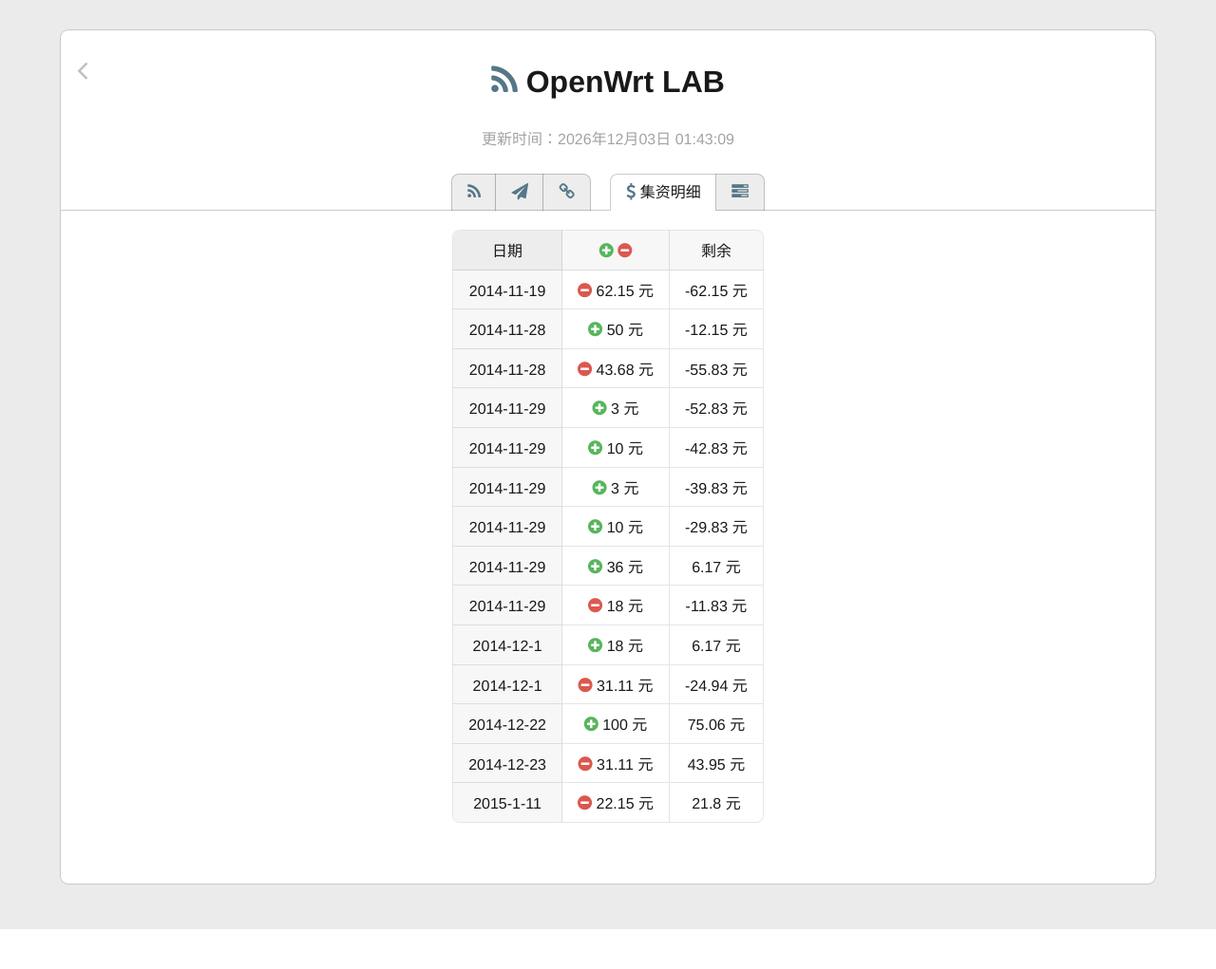
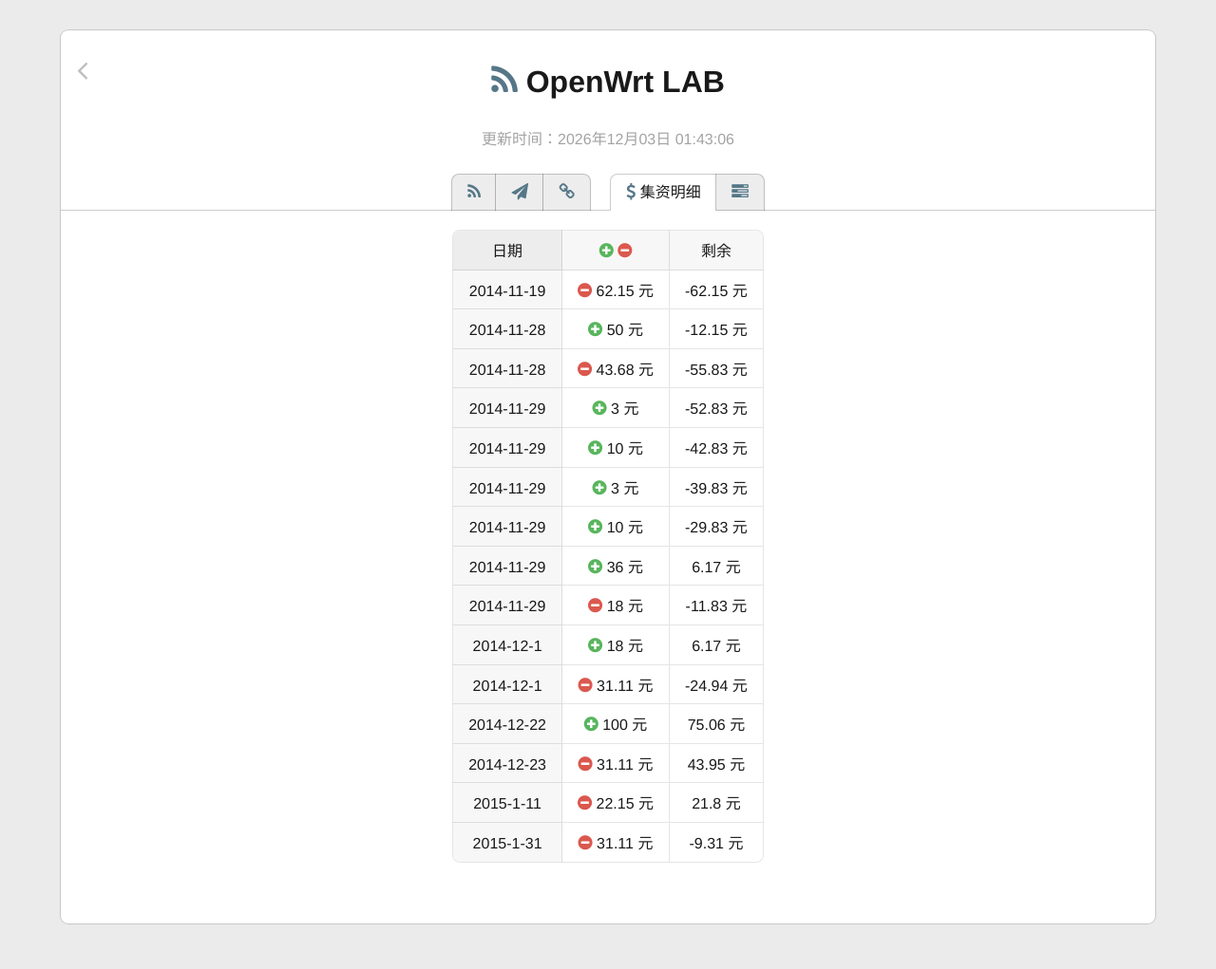
Before and after one commit to Cloudxtreme/VPS, a PHP site: page / in a window 1280 px wide, after a click on "集资明细". Shown: the whole page at 95% size. Before the commit the page ends 979 px from the top, so only its background shows below. Run offline with PHP 8.4, Linux system fonts and the light colour scheme; some web fonts are replaced.

Commit message:
xvm daily bkup

```diff
--- a/xvm/var/www/index.php
+++ b/xvm/var/www/index.php
@@ -172,6 +172,11 @@
 							<td class="tip"><div>租金 $3.57 用于 Linode VPS</div><i class="fa fa-minus-circle text-danger"></i> 22.15 元</td>
 							<td><?php echo $blance += -22.15; ?> 元</td>
 						</tr>
+						<tr>
+							<td>2015-1-31</td>
+							<td class="tip"><div>月租金 $5 用于 DigitalOcean VPS</div><i class="fa fa-minus-circle text-danger"></i> 31.11 元</td>
+							<td><?php echo $blance += -31.11; ?> 元</td>
+						</tr>
 					</table>
 				</div>
 				<div id="tab5" class="tab">
@@ -229,7 +234,7 @@
 							<td>新加坡</td>
 							<td><span class="hilight">python</span><span class="hilight">go</span></td>
 							<td>$5 / 月</td>
-							<td class="right">2015-1-31 <span class="on"></span></td>
+							<td class="right">2015-2-28 <span class="on"></span></td>
 						</tr>
 					</table>
 				</div>
```
Also changed, not shown: 2 other files.
